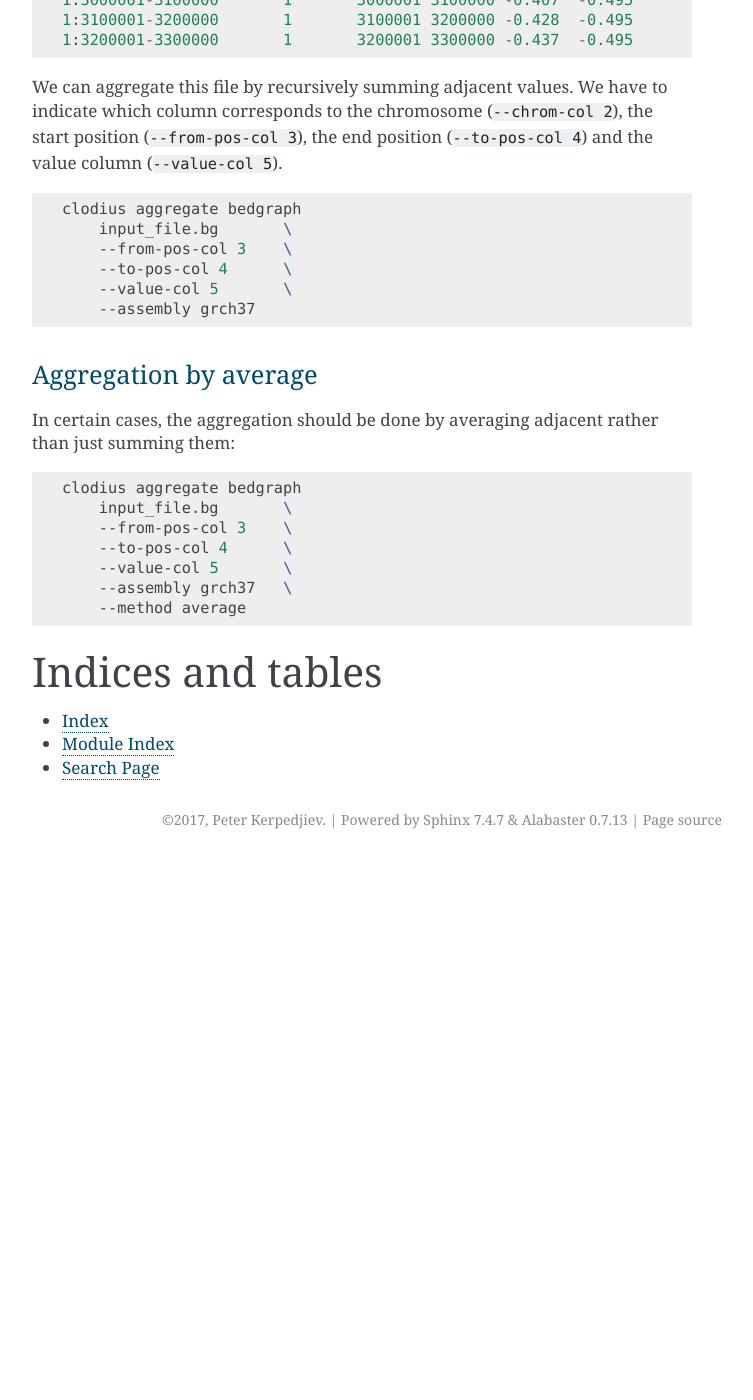
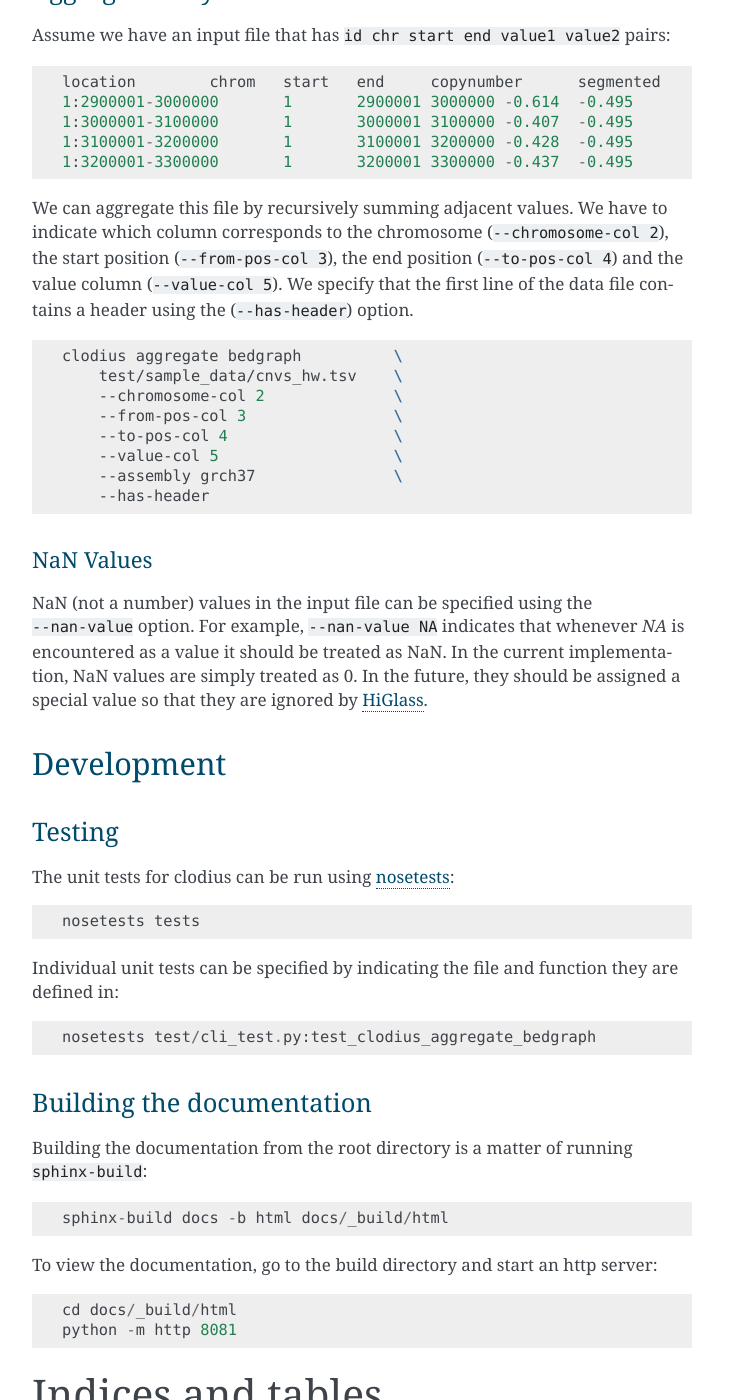
Before and after one commit to higlass/clodius, a Sphinx documentation site: the page built from docs/index.rst, in a window 1280 px wide and 1400 px high, scrolled down 579 px. Shown: the whole window, without its empty margins (388-1141 px from the left). Built offline with Sphinx 7.4.7, drawn with Linux system fonts in a browser that asks for light colours; before the commit the page ends 1438 px from its top, so only the background shows below that; some of the changed text lies outside the part shown.

Commit message:
Bug fixes and testing bedgraph as well as additional documentation

```diff
--- a/docs/index.rst
+++ b/docs/index.rst
@@ -26,42 +26,72 @@ Aggregation by addition
 
 Assume we have an input file that has ``id chr start end value1 value2`` pairs::
 
+    location        chrom   start   end     copynumber      segmented
     1:2900001-3000000       1       2900001 3000000 -0.614  -0.495
     1:3000001-3100000       1       3000001 3100000 -0.407  -0.495
     1:3100001-3200000       1       3100001 3200000 -0.428  -0.495
     1:3200001-3300000       1       3200001 3300000 -0.437  -0.495
 
 We can aggregate this file by recursively summing adjacent values. We have to
-indicate which column corresponds to the chromosome (``--chrom-col 2``), the
-start position (``--from-pos-col 3``), the end position (``--to-pos-col 4``) and
-the value column (``--value-col 5``).
+indicate which column corresponds to the chromosome (``--chromosome-col 2``),
+the start position (``--from-pos-col 3``), the end position (``--to-pos-col
+4``) and the value column (``--value-col 5``). We specify that the first line
+of the data file contains a header using the (``--has-header``) option.
 
 .. code-block:: bash
 
-    clodius aggregate bedgraph
-        input_file.bg       \
-        --from-pos-col 3    \
-        --to-pos-col 4      \
-        --value-col 5       \
-        --assembly grch37
+    clodius aggregate bedgraph          \
+        test/sample_data/cnvs_hw.tsv    \
+        --chromosome-col 2              \
+        --from-pos-col 3                \
+        --to-pos-col 4                  \
+        --value-col 5                   \
+        --assembly grch37               \
+        --has-header
 
-Aggregation by average
-^^^^^^^^^^^^^^^^^^^^^^
+NaN Values
+""""""""""
 
-In certain cases, the aggregation should be done by averaging adjacent
-rather than just summing them:
+NaN (not a number) values in the input file can be specified using the
+``--nan-value`` option.  For example, ``--nan-value NA`` indicates that
+whenever *NA* is encountered as a value it should be treated as NaN. In the
+current implementation, NaN values are simply treated as 0. In the future, they
+should be assigned a special value so that they are ignored by `HiGlass`_.
+
+.. _higlass: http://higlass.io
+
+Development
+-----------
+
+Testing
+^^^^^^^
+
+The unit tests for clodius can be run using `nosetests`_::
+
+    nosetests tests
+
+Individual unit tests can be specified by indicating the file and function
+they are defined in::
+
+    nosetests test/cli_test.py:test_clodius_aggregate_bedgraph
 
 
-.. code-block:: bash
+.. _nosetests: http://nose.readthedocs.io/en/latest/
 
-    clodius aggregate bedgraph
-        input_file.bg       \
-        --from-pos-col 3    \
-        --to-pos-col 4      \
-        --value-col 5       \
-        --assembly grch37   \
-        --method average
 
+
+Building the documentation
+^^^^^^^^^^^^^^^^^^^^^^^^^^
+
+Building the documentation from the root directory is a matter of running
+``sphinx-build``::
+
+    sphinx-build docs -b html docs/_build/html
+
+To view the documentation, go to the build directory and start an http server::
+
+    cd docs/_build/html
+    python -m http 8081
 
 Indices and tables
 ==================
--- a/requirements.txt
+++ b/requirements.txt
@@ -1,5 +1,5 @@
 Cython==0.25.2
-negspy==0.2.3
+negspy==0.2.7
 numpy==1.12.0
 
 # Pinning necessary here to avoid compilation errors in 0.9.1.4
```
Also changed, not shown: 2 other files.
